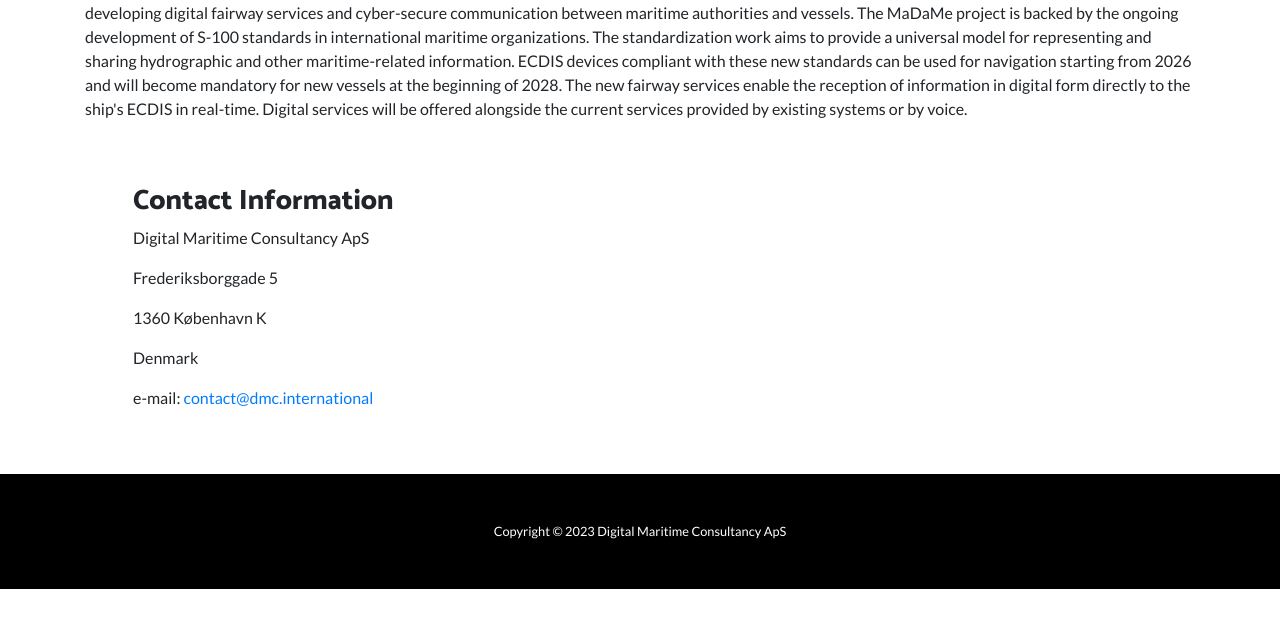
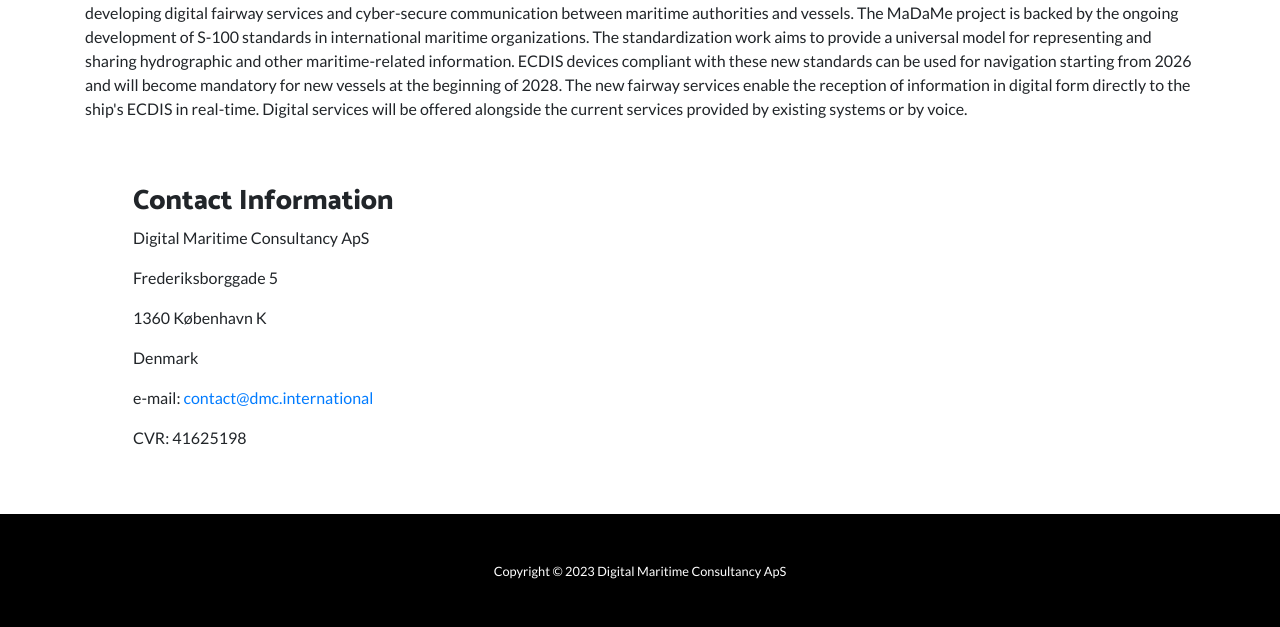
Before and after one commit to Team-AIVN/DMC, a website: page madame.html in a window 1280 px wide. Shown: the part 684-1311 px from the top of the page. Before the commit the page ends 1273 px from the top, so only its background shows below. Drawn offline with Linux system fonts and the light colour scheme.

Commit message:
Add CVE to madame.html

```diff
--- a/madame.html
+++ b/madame.html
@@ -188,6 +188,7 @@
             <p>1360 København K</p>
             <p>Denmark</p>
             <p>e-mail: <a href="mailto:contact@dmc.international">contact@dmc.international</a></p>
+            <p>CVR: 41625198</p>
           </div>
         </div>
       </div>
```
